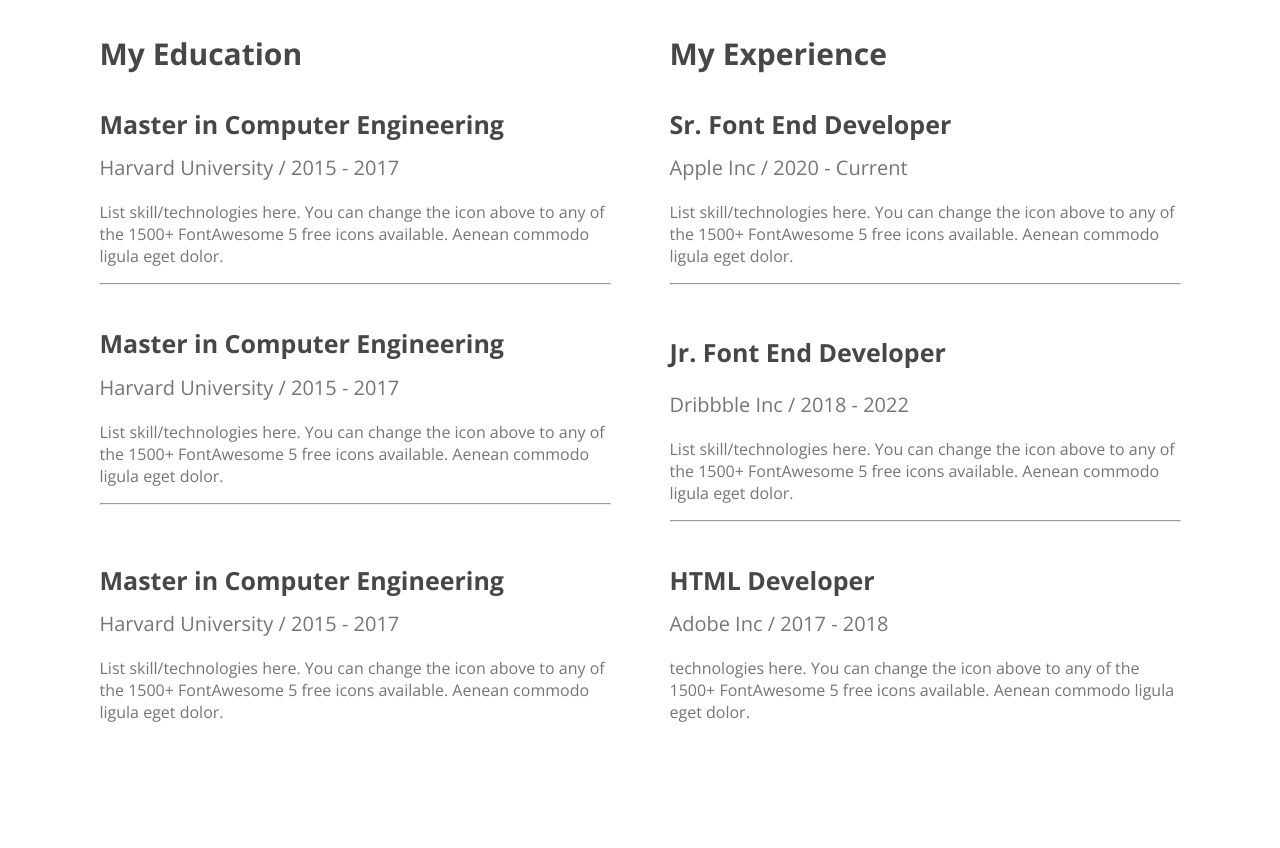
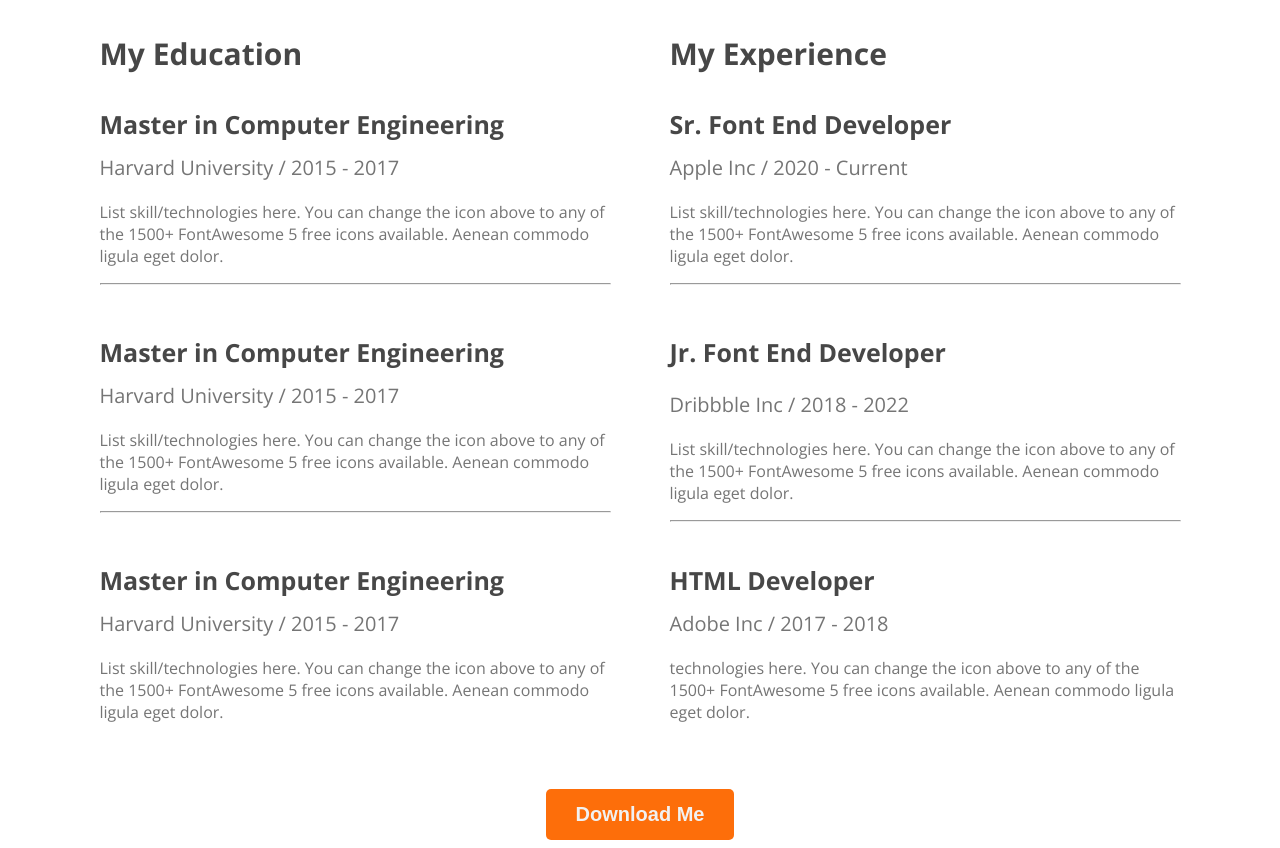
Before and after one commit to amitkumer051/webdeveloper-portfolio, a plain HTML site: page index.html in a window 1280 px wide. Shown: the part 2182-3030 px from the top of the page. Before the commit the page ends 2929 px from the top, so only its background shows below. Drawn offline with nearby package versions, Linux system fonts and the light colour scheme.

Commit message:
finish the summary section

```diff
--- a/index.html
+++ b/index.html
@@ -105,7 +105,8 @@
                     <p class="my-p">Harvard University / 2015 - 2017</p>
                     <p class="my-ps">List skill/technologies here. You can change the icon above
                         to any of the 1500+ FontAwesome 5 free icons available. Aenean commodo ligula eget
-                        dolor.</p> <hr>
+                        dolor.</p>
+                    <hr>
                 </div>
                 <div class="sum-content">
                     <h3 class="sub-heading">My Experience</h3>
@@ -124,7 +125,8 @@
                     <p class="my-p">Harvard University / 2015 - 2017</p>
                     <p class="my-ps">List skill/technologies here. You can change the icon above
                         to any of the 1500+ FontAwesome 5 free icons available. Aenean commodo ligula eget
-                                dolor.</p> <hr>
+                        dolor.</p>
+                    <hr>
                 </div>
                 <div class="sum-content">
                     <h5 class="my-h3">Jr. Font End Developer</h5>
@@ -132,7 +134,8 @@
                     <p class="my-ps">List skill/technologies here. You can change the icon above
                         to any of the 1500+ FontAwesome 5 free icons available. Aenean commodo ligula eget
                         dolor.
-                            </p> <hr>
+                    </p>
+                    <hr>
                 </div>
             </div>
             <div class="summary-container">
@@ -153,6 +156,9 @@
                 </div>
             </div>
         </section>
+        <div class="download-cv">
+            <button class="btn-primary">Download Me</button>
+        </div>
     </main>
     <footer>
 
--- a/style/portfolio.css
+++ b/style/portfolio.css
@@ -134,10 +134,11 @@ main{
 .summary-container{
     display: flex;
     justify-content: space-around;
+    align-items: center;
 }
 .sub-heading{
     color: #474747;
-font-size: 30px;
+    font-size: 30px;
 }
 .my-h3{
     color: #474747;
@@ -155,3 +156,7 @@ font-size: 30px;
     color: #757575;
     font-size: 16px;
 }
+.download-cv{
+    text-align: center;
+    margin-top: 50px;
+}
```
Lines whose indentation alone changed are shown as unchanged.
